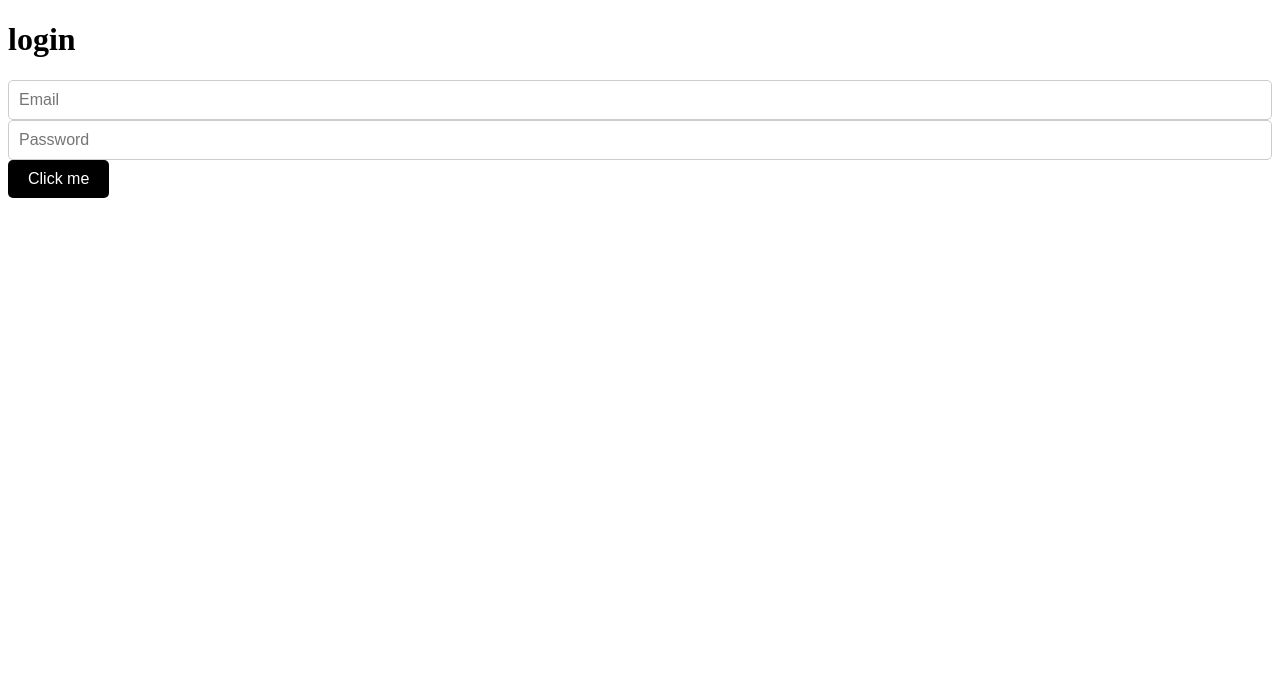
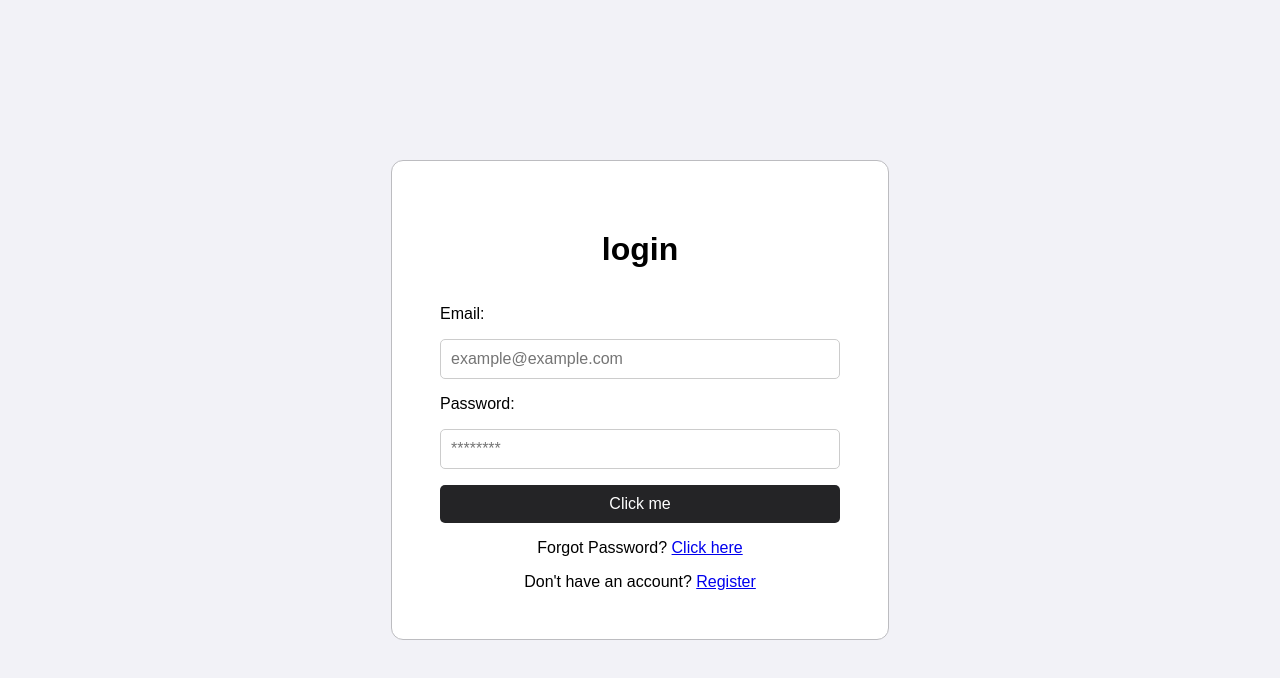
Before and after one commit to 819SauCe/SimpleEcommerce, a React (Create React App) app in the folder front-end/: page /login in a window 1280 px wide. Shown: the top 678 px of the page. Built offline with nearby package versions, Linux system fonts and the light colour scheme.

Commit message:
add login page design

```diff
--- a/front-end/package.json
+++ b/front-end/package.json
@@ -11,6 +11,7 @@
     "@types/node": "^16.18.126",
     "@types/react": "^19.2.2",
     "@types/react-dom": "^19.2.1",
+    "dotenv": "^17.2.3",
     "react": "^19.2.0",
     "react-dom": "^19.2.0",
     "react-router-dom": "^7.9.3",
@@ -43,6 +44,7 @@
     ]
   },
   "devDependencies": {
-    "sass": "^1.93.2"
+    "sass": "^1.93.2",
+    "sass-loader": "^13.3.3"
   }
 }
--- a/front-end/src/index.tsx
+++ b/front-end/src/index.tsx
@@ -1,6 +1,7 @@
 import React from 'react';
 import ReactDOM from 'react-dom/client';
 import { BrowserRouter, Routes, Route } from 'react-router-dom';
+import "./styles/global.scss";
 import { Home } from './pages/home';
 import { Login } from './pages/login';
 import { Register } from './pages/register';
--- a/front-end/src/pages/login.tsx
+++ b/front-end/src/pages/login.tsx
@@ -1,9 +1,9 @@
 import { useState } from 'react';
 import Button from '../components/Button';
 import Input from '../components/Input';
+import styles from '../styles/pages/Login.module.scss';
 import buttonStyles from '../styles/components/Button.module.scss';
 import inputStyles from '../styles/components/Input.module.scss';
-
 
 export function Login() {
   const [email, setEmail] = useState("");
@@ -15,7 +15,7 @@ export function Login() {
       return;
     }
 
-    fetch("http://localhost:3000/api/login", {
+    fetch(`http://localhost:3000/api/login`, {
       method: "POST",
       headers: { "Content-Type": "application/json" },
       body: JSON.stringify({ email, password }),
@@ -26,11 +26,21 @@ export function Login() {
   }
 
   return (
-    <>
-      <h1>login</h1>
-      <Input value={email} onChange={(e) => setEmail(e.target.value)} placeholder="Email" type="email" className={inputStyles.default_input} />
-      <Input value={password} onChange={(e) => setPassword(e.target.value)} placeholder="Password" type="password" className={inputStyles.default_input} />
-      <Button label="Click me" onClick={handleLogin} className={buttonStyles.default_button} />
-    </>
+    <main className={styles.main}>
+      <div className={styles.login_container}>
+        <div>
+          <h1 className={styles.title_login_container}>login</h1>
+        </div>
+        <div className={styles.input_container}>
+          <label htmlFor="email">Email:</label>
+          <Input value={email} onChange={(e) => setEmail(e.target.value)} placeholder="example@example.com" type="email" className={inputStyles.default_input}/>
+          <label htmlFor="password">Password:</label>
+          <Input value={password} onChange={(e) => setPassword(e.target.value)} placeholder="********" type="password" className={inputStyles.default_input}/>
+        </div>
+        <Button label="Click me" onClick={handleLogin} className={buttonStyles.default_button}/>
+        <p className={styles.forgot_password}>Forgot Password? <a href="/forgot-password">Click here</a></p>
+        <p className={styles.register_link}>Don't have an account? <a href="/register">Register</a></p>
+      </div>
+    </main>
   );
 }
--- /dev/null
+++ b/front-end/src/styles/_variables.scss
@@ -0,0 +1,8 @@
+$background-color: #f2f2f7;
+$background-color-primary: #ffffff;
+$background-color-secondary: #ebebf0;
+$color: #1c1c1e;
+$color-secondary: #242426;
+$border-color: #bcbcc0;
+$border-radius: 12px;
+$font-color: #ffff;
--- a/front-end/src/styles/components/Button.module.scss
+++ b/front-end/src/styles/components/Button.module.scss
@@ -1,5 +1,8 @@
+@use '../variables' as *;
+
 .default_button {
-  background-color: #000;
+    width: 100%;
+    background-color: $color-secondary;
     color: #fff;
     border: none;
     padding: 10px 20px;
--- a/front-end/src/styles/components/Input.module.scss
+++ b/front-end/src/styles/components/Input.module.scss
@@ -1,3 +1,5 @@
+@use '../variables' as *;
+
 .default_input {
     border: 1px solid #ccc;
     padding: 10px;
@@ -6,3 +8,8 @@
     width: 100%;
     box-sizing: border-box;
 }
+
+.default_input:focus {
+    outline: none;
+    border-color: black;
+}
--- a/front-end/src/styles/global.scss
+++ b/front-end/src/styles/global.scss
@@ -0,0 +1,4 @@
+body {
+  margin: 0;
+  font-family: Arial, sans-serif;
+}
--- /dev/null
+++ b/front-end/src/styles/pages/Login.module.scss
@@ -0,0 +1,42 @@
+@use '../variables' as *;
+
+main {
+    display: flex;
+    justify-content: center;
+    align-items: center;
+    height: 100vh;
+    background-color: $background-color;
+}
+
+.login_container {
+    display: flex;
+    flex-direction: column;
+    justify-content: center;
+    align-items: center;
+    width: 400px;
+    min-width: 20rem;
+    padding: 3rem;
+    border: 1px solid $border-color;
+    border-radius: $border-radius;
+    gap: 1rem;
+    background-color: $background-color-primary;
+}
+
+.input_container {
+    display: flex;
+    width: 100%;
+    flex-direction: column;
+    gap: 1rem;
+}
+
+.forgot_password {
+    text-align: center;
+    padding: 0px;
+    margin: 0px;
+}
+
+.register_link {
+    text-align: center;
+    padding: 0px;
+    margin: 0px;
+}
```
Also changed, not shown: front-end/src/components/Button.tsx (line endings or trailing spaces), front-end/src/components/Input.tsx (line endings or trailing spaces), 1 other file (tests, documents, lock files or other folders). Lines whose indentation alone changed are shown as unchanged.
